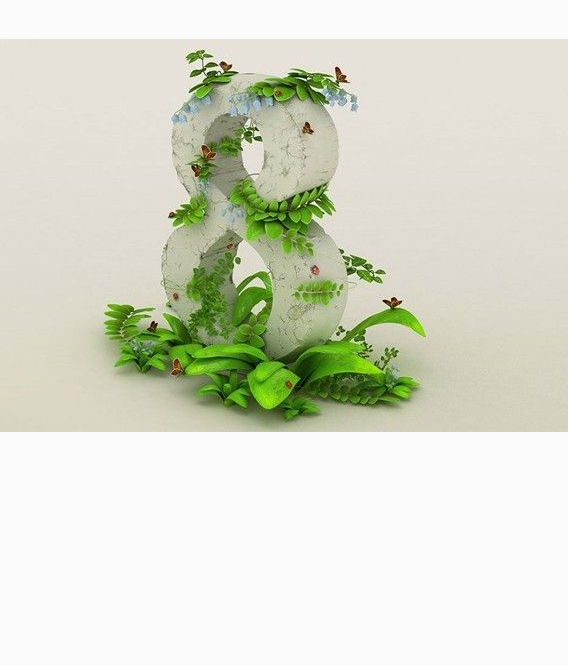
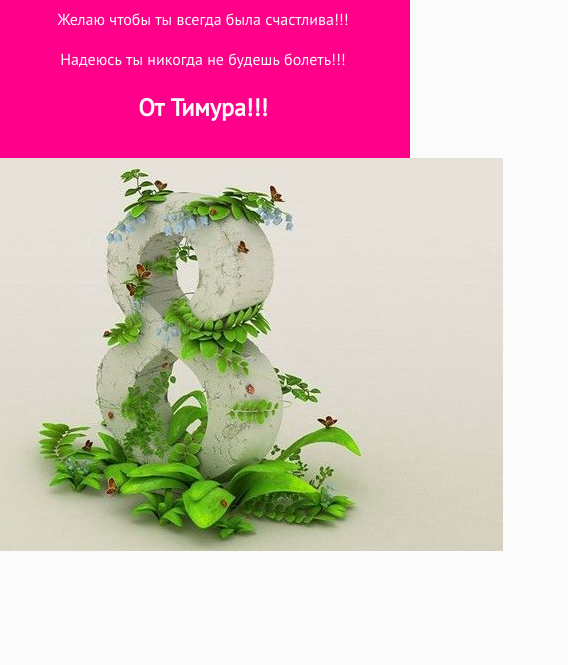
Before and after one commit to TimurMirzabekov/python-igcse, a plain HTML site: page project_Polina_day/index.html in a window 390 px wide. Shown: the part 195-860 px from the top of the page, 568 px wide, since content can reach past the window. Drawn offline with Linux system fonts and the light colour scheme.

Commit message:
06-03-22 final

```diff
--- a/project_Polina_day/index.html
+++ b/project_Polina_day/index.html
@@ -6,7 +6,9 @@
     <meta name="viewport" content="width=device-width, initial-scale=1.0">
     <title>C 8 мартом Полина!!!</title>
     <style>
+        @import url('https://fonts.googleapis.com/css2?family=PT+Sans&display=swap');
         body{
+            font-family: 'PT Sans', sans-serif;;
             width: 100vw;
             min-height: 100vh;
             display: flex;
@@ -20,12 +22,15 @@
             background-color: #ff008a;
             padding: 3vw;
             color: #fbfbfb;
-
+        text-align: center;
         }
-        @media(max-width:300px){
+        @media (max-width:600px){
             body{
                 flex-flow: column;
             }
+        article{
+            width: 100vw;
+        }
         }
     </style>
 </head>
```
